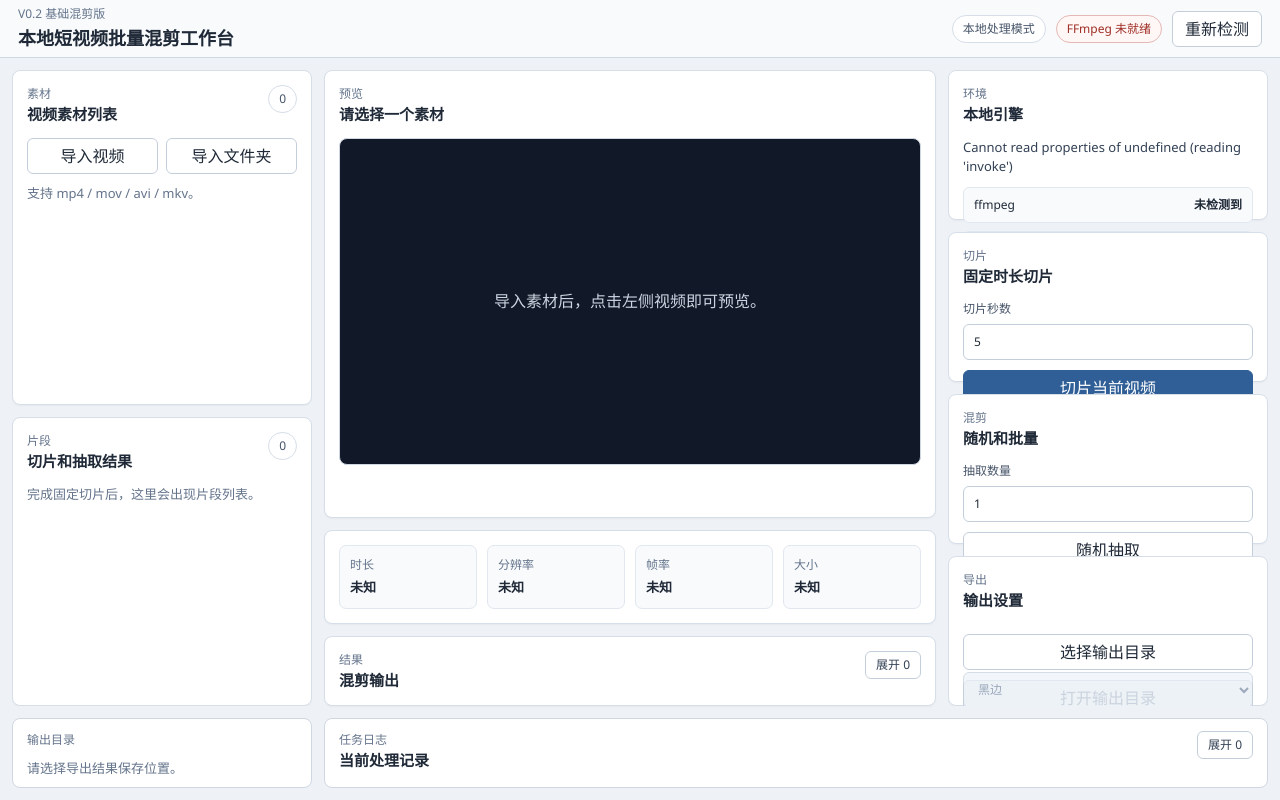
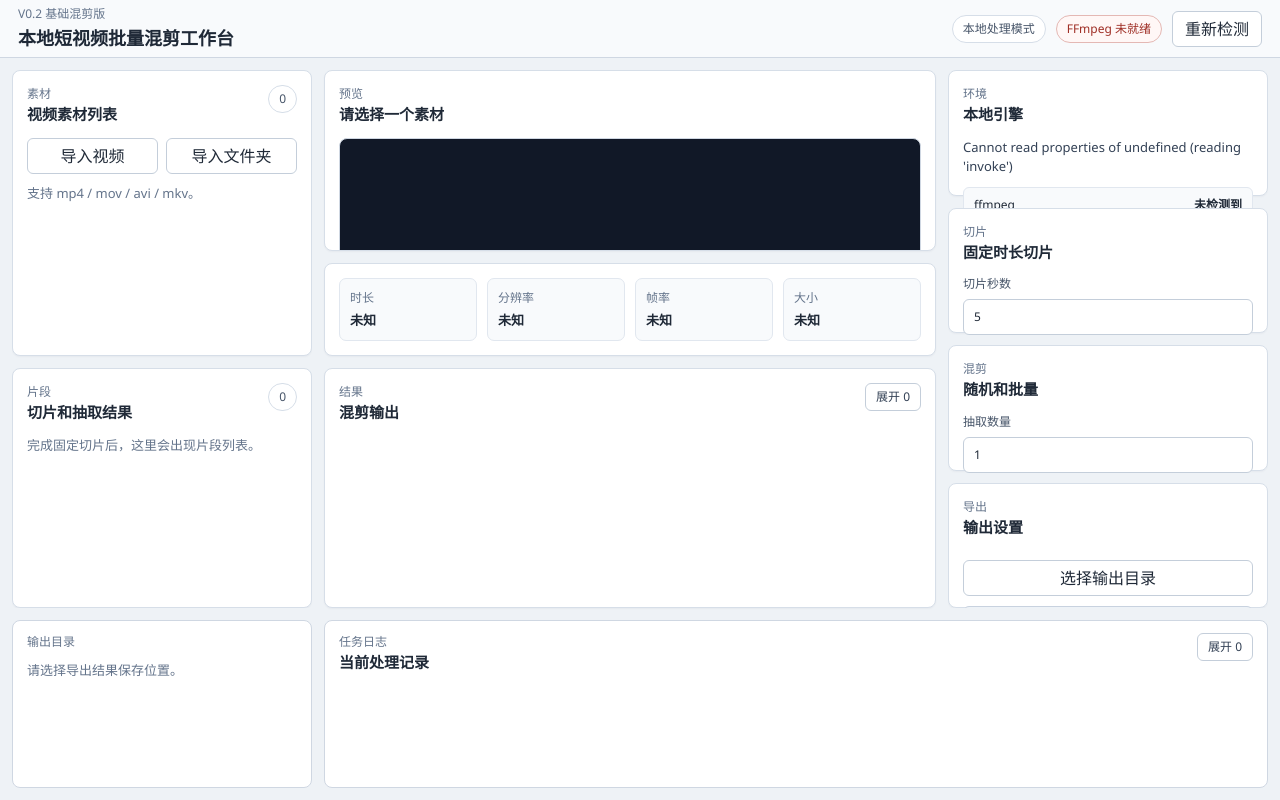
Before and after one commit to shisan3130186/local-video-remix-workbench, a Vue app: page / in a window 1280 px wide. Built offline with nearby package versions, Linux system fonts and the light colour scheme.

Commit message:
fix(ui): keep task log visible

```diff
--- a/src/styles.css
+++ b/src/styles.css
@@ -53,7 +53,7 @@ h3 {
 
 .app-shell {
   display: grid;
-  grid-template-rows: 58px minmax(0, 1fr) minmax(240px, 30vh);
+  grid-template-rows: 58px minmax(0, 1fr) minmax(180px, 24vh);
   height: 100vh;
   min-height: 100vh;
   overflow: hidden;
@@ -61,7 +61,7 @@ h3 {
 }
 
 .app-shell--log-collapsed {
-  grid-template-rows: 58px minmax(0, 1fr) 82px;
+  grid-template-rows: 58px minmax(0, 1fr) 180px;
 }
 
 .top-bar {
@@ -142,7 +142,7 @@ h3 {
 }
 
 .center-stage {
-  grid-template-rows: minmax(0, 1fr) auto auto;
+  grid-template-rows: minmax(0, 1fr) auto minmax(54px, 240px);
 }
 
 .panel {
@@ -414,7 +414,10 @@ h3 {
 }
 
 .result-panel {
+  display: grid;
+  grid-template-rows: auto minmax(0, 1fr);
   min-height: 0;
+  overflow: hidden;
 }
 
 .result-panel--collapsed .panel__header {
@@ -425,6 +428,7 @@ h3 {
   display: grid;
   gap: 12px;
   min-height: 0;
+  overflow: auto;
 }
 
 .result-grid {
```
